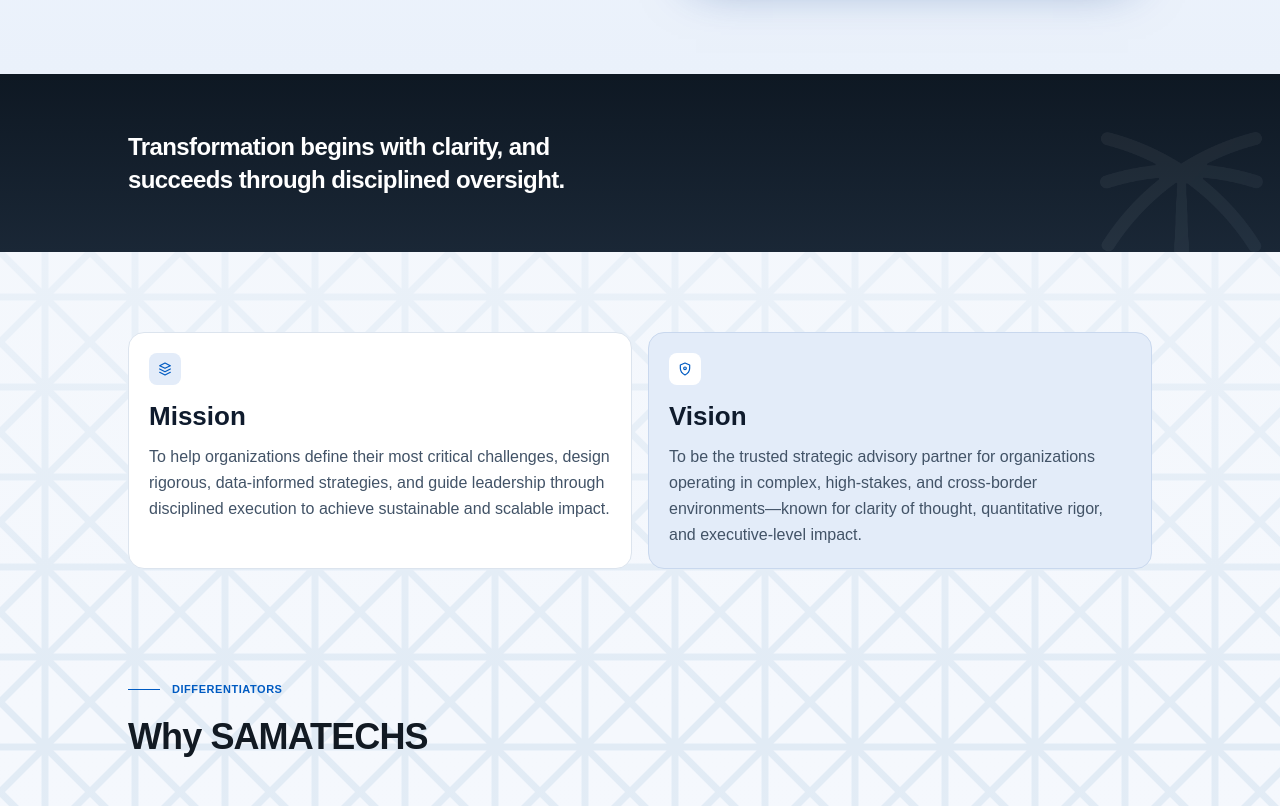
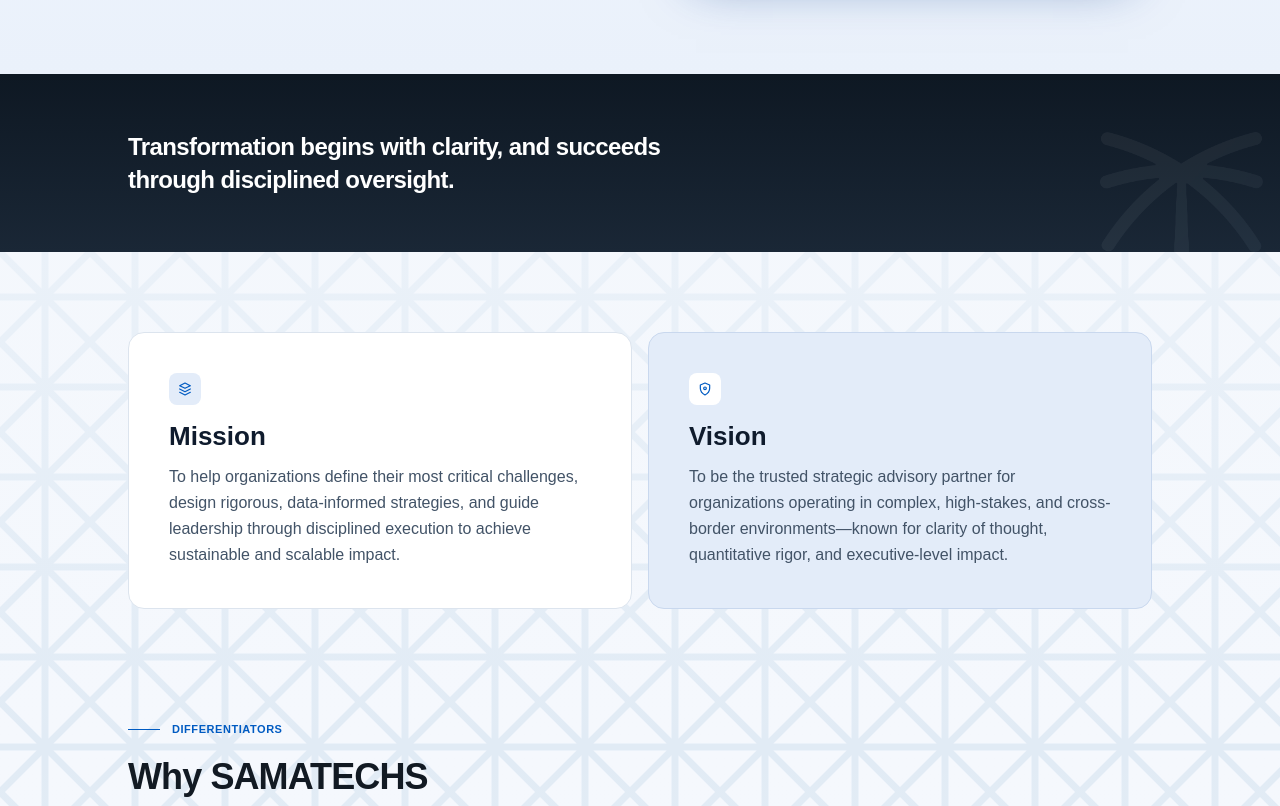
Before and after one commit to EntertabOrganization/SamaTech, a Next.js app: page /about in a window 1280 px wide. Shown: the part 640-1446 px from the top of the page. Built offline with nearby package versions, Linux system fonts and the light colour scheme.

Commit message:
feat: update about page

```diff
--- a/Components/about/Missionvisionwhy/Statementcard.tsx
+++ b/Components/about/Missionvisionwhy/Statementcard.tsx
@@ -5,7 +5,7 @@
   return (
     <article
       className={cn(
-        "rounded-2xl border p-5",
+        "rounded-2xl border p-10",
         tone === "white"
           ? "border-ink-100 bg-white"
           : "border-[#C9D8EE] bg-[#E3ECF9]",
--- a/Components/about/StatementBanner/StatementBanner.tsx
+++ b/Components/about/StatementBanner/StatementBanner.tsx
@@ -20,10 +20,10 @@
       </div>
 
       <div className="relative mx-auto max-w-5xl">
-        <p className="max-w-md text-xl font-bold leading-snug tracking-tight text-white sm:text-2xl">
+        <h1 className="w-150 text-h1 font-bold leading-snug tracking-tight text-white sm:text-2xl">
           Transformation begins with clarity, and succeeds through disciplined
           oversight.
-        </p>
+        </h1>
       </div>
     </section>
   );
--- a/Components/about/WhoWeServe/WhoWeServe.tsx
+++ b/Components/about/WhoWeServe/WhoWeServe.tsx
@@ -13,7 +13,7 @@
             helps organizations clarify complex challenges, quantify root
             causes, and design execution-ready solutions.
           </p>
-          <p className="mt-4 max-w-md text-xs leading-relaxed text-slate-500 sm:text-caption">
+          <p className="mt-4 max-w-117.5 text-xs leading-relaxed text-slate-500 sm:text-caption">
             We operate as a senior-led advisory partner to executive teams and
             boards, specializing in enterprise strategy, performance
             optimization, risk governance, digital transformation, and
```
